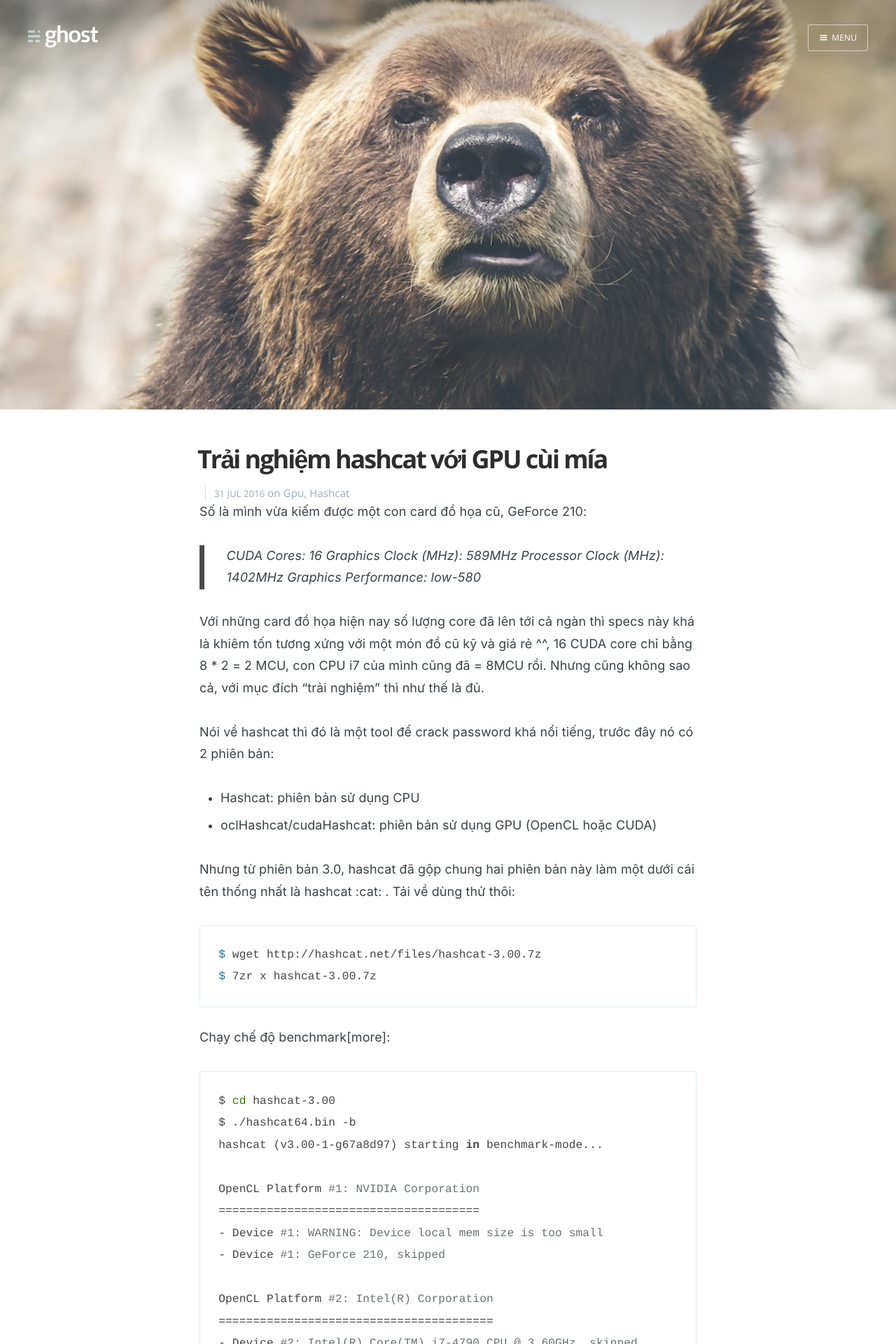
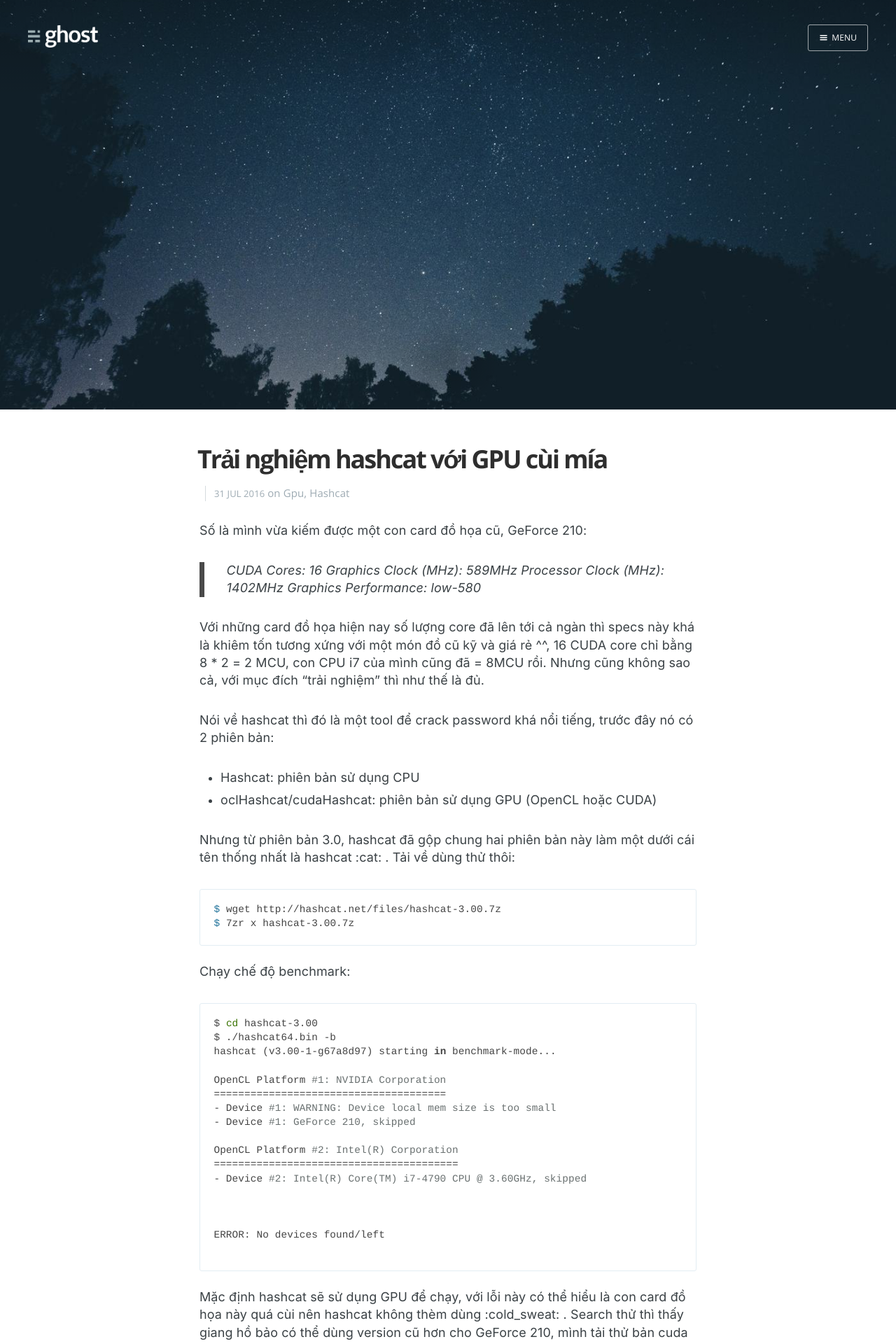
Before and after one commit to botbie/blog, a Jekyll site: the page built from _posts/2016-07-31-trai-nghiem-hashcat-voi-gpu-cui-mia.md, in a window 1280 px wide. Shown: the top 1920 px of the page at 70% size. Built offline with Jekyll 4.4.1, drawn with Linux system fonts in a browser that asks for light colours; nearby versions of some CDN libraries.

Commit message:
Fix post style

````diff
--- a/_posts/2016-07-31-trai-nghiem-hashcat-voi-gpu-cui-mia.md
+++ b/_posts/2016-07-31-trai-nghiem-hashcat-voi-gpu-cui-mia.md
@@ -1,6 +1,6 @@
 ---
 layout: post
-cover: 'assets/images/covers/cover3.jpg'
+cover: 'assets/images/covers/cover4.jpg'
 logo: 'assets/images/ghost.png'
 title: Trải nghiệm hashcat với GPU cùi mía
 date: 2016-07-31 10:18:00
@@ -29,7 +29,7 @@ Nhưng từ phiên bản 3.0, hashcat đã gộp chung hai phiên bản này là
 $ wget http://hashcat.net/files/hashcat-3.00.7z
 $ 7zr x hashcat-3.00.7z
 ```
-Chạy chế độ benchmark[more]:
+Chạy chế độ benchmark:
 ```
 $ cd hashcat-3.00
 $ ./hashcat64.bin -b
--- a/assets/css/screen.css
+++ b/assets/css/screen.css
@@ -188,7 +188,7 @@ body {
     font-family: -apple-system,BlinkMacSystemFont,Avenir Next,Avenir,Segoe UI,Lucida Grande,Helvetica Neue,Helvetica,Fira Sans,Roboto,Noto,Droid Sans,Cantarell,Oxygen,Ubuntu,Franklin Gothic Medium,Century Gothic,Liberation Sans,serif;
     letter-spacing: 0.01rem;
     font-size: 1.8rem;
-    line-height: 1.75em;
+    line-height: 1.4;
     color: #3A4145;
     -webkit-font-feature-settings: 'kern' 1;
     -moz-font-feature-settings: 'kern' 1;
@@ -353,9 +353,9 @@ pre {
     margin: 0 0 1.75em 0;
     border: #E3EDF3 1px solid;
     width: 100%;
-    padding: 10px;
+    padding: 5px;
     font-family: Inconsolata, monospace, sans-serif;
-    font-size: 0.9em;
+    font-size: 0.8em;
     white-space: pre;
     overflow: auto;
     background: #F7FAFB;
@@ -913,6 +913,10 @@ body.nav-opened .nav {
     animation-delay: 0.1s;
 }
 
+.post-content {
+  padding-top: 3rem;
+}
+
 /* Every post, on every page, gets this style on its <article> tag */
 .post {
     position: relative;
````
Also changed, not shown: assets/css/syntax.css (line endings or trailing spaces).
